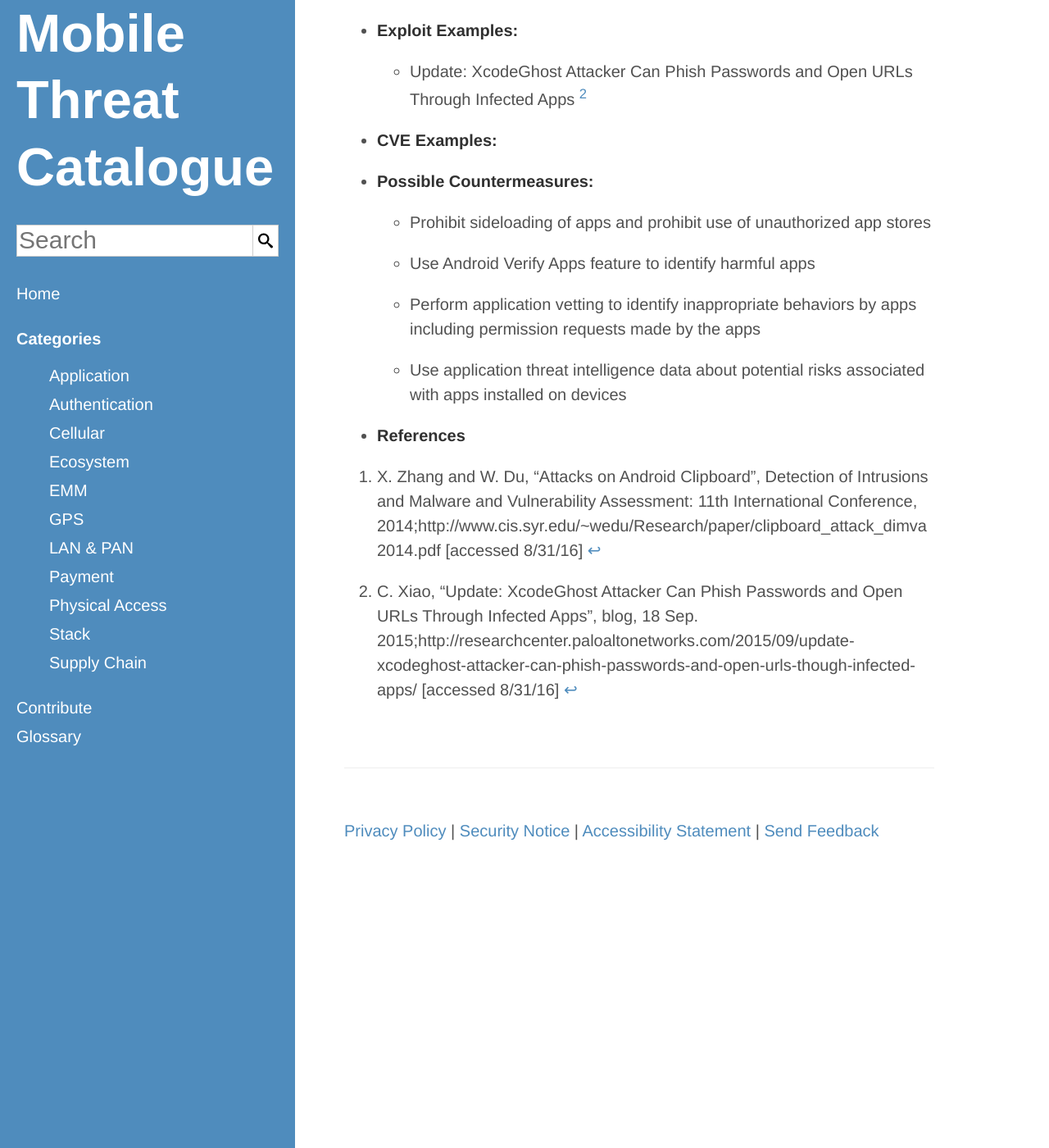
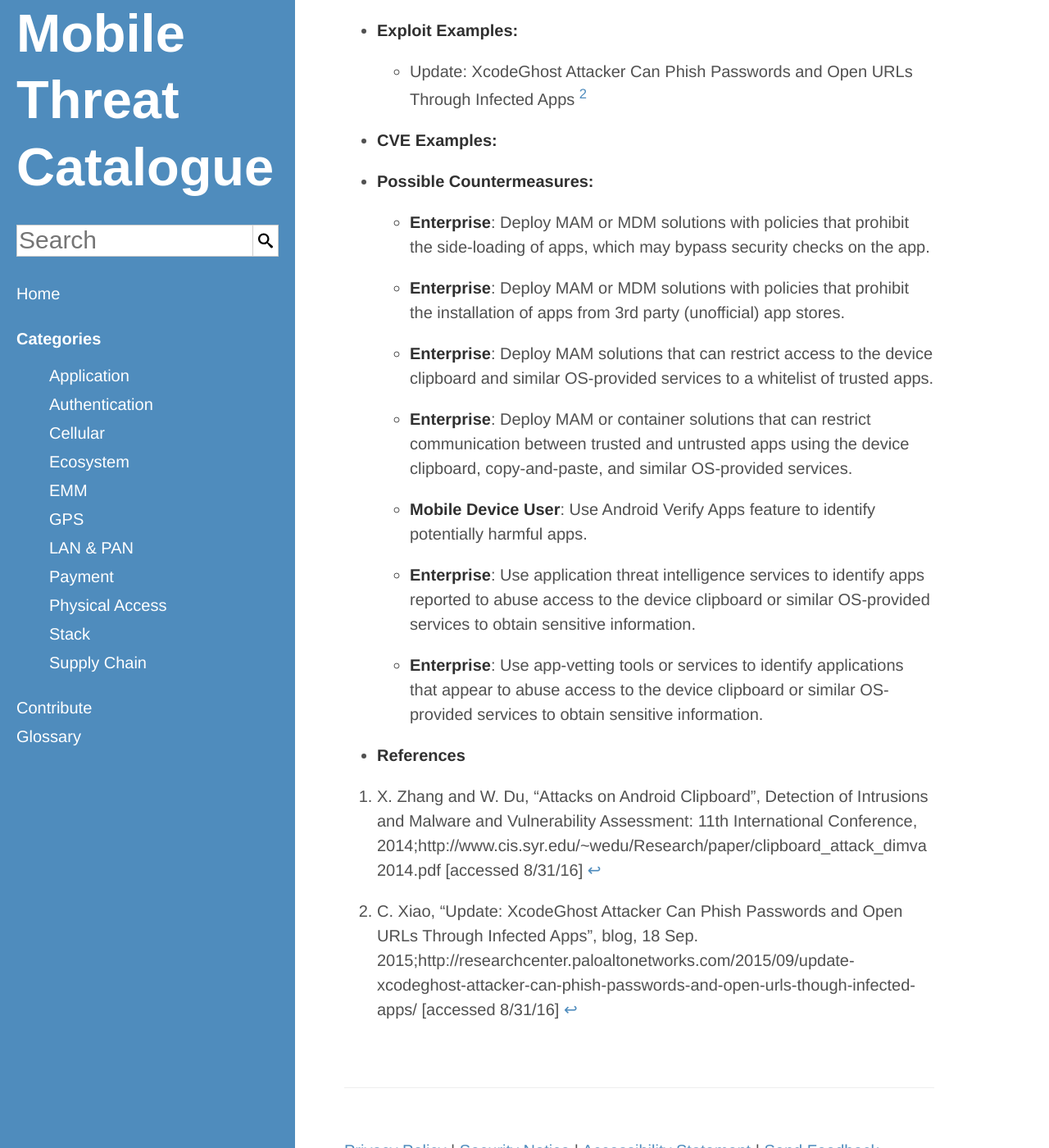
Before and after one commit to usnistgov/mobile-threat-catalogue, a Jekyll site: the page built from _application-threats/APP-35.md, in a window 1280 px wide and 1400 px high, scrolled down 478 px. Shown: the whole window at 82% size. Built offline with Jekyll 4.4.1, drawn with Linux system fonts in a browser that asks for light colours.

Commit message:
#13: update countermeasures and actors

```diff
--- a/_application-threats/APP-35.md
+++ b/_application-threats/APP-35.md
@@ -8,8 +8,18 @@
         - "Update: XcodeGhost Attacker Can Phish Passwords and Open URLs Through Infected Apps [^239]"
     CVEExample:
     PossibleCountermeasures:
-        - "Prohibit sideloading of apps and prohibit use of unauthorized app stores"
-        - "Use Android Verify Apps feature to identify harmful apps"
-        - "Perform application vetting to identify inappropriate behaviors by apps including permission requests made by the apps"
-        - "Use application threat intelligence data about potential risks associated with apps installed on devices"
+        "Deploy MAM or MDM solutions with policies that prohibit the side-loading of apps, which may bypass security checks on the app.":
+            - Enterprise
+        "Deploy MAM or MDM solutions with policies that prohibit the installation of apps from 3rd party (unofficial) app stores.":
+            - Enterprise
+        "Deploy MAM solutions that can restrict access to the device clipboard and similar OS-provided services to a whitelist of trusted apps.":
+            - Enterprise
+        "Deploy MAM or container solutions that can restrict communication between trusted and untrusted apps using the device clipboard, copy-and-paste, and similar OS-provided services.":
+            - Enterprise
+        "Use Android Verify Apps feature to identify potentially harmful apps.":
+            - Mobile Device User
+        "Use application threat intelligence services to identify apps reported to abuse access to the device clipboard or similar OS-provided services to obtain sensitive information.":
+            - Enterprise
+        "Use app-vetting tools or services to identify applications that appear to abuse access to the device clipboard or similar OS-provided services to obtain sensitive information.":
+            - Enterprise
 ---
```
